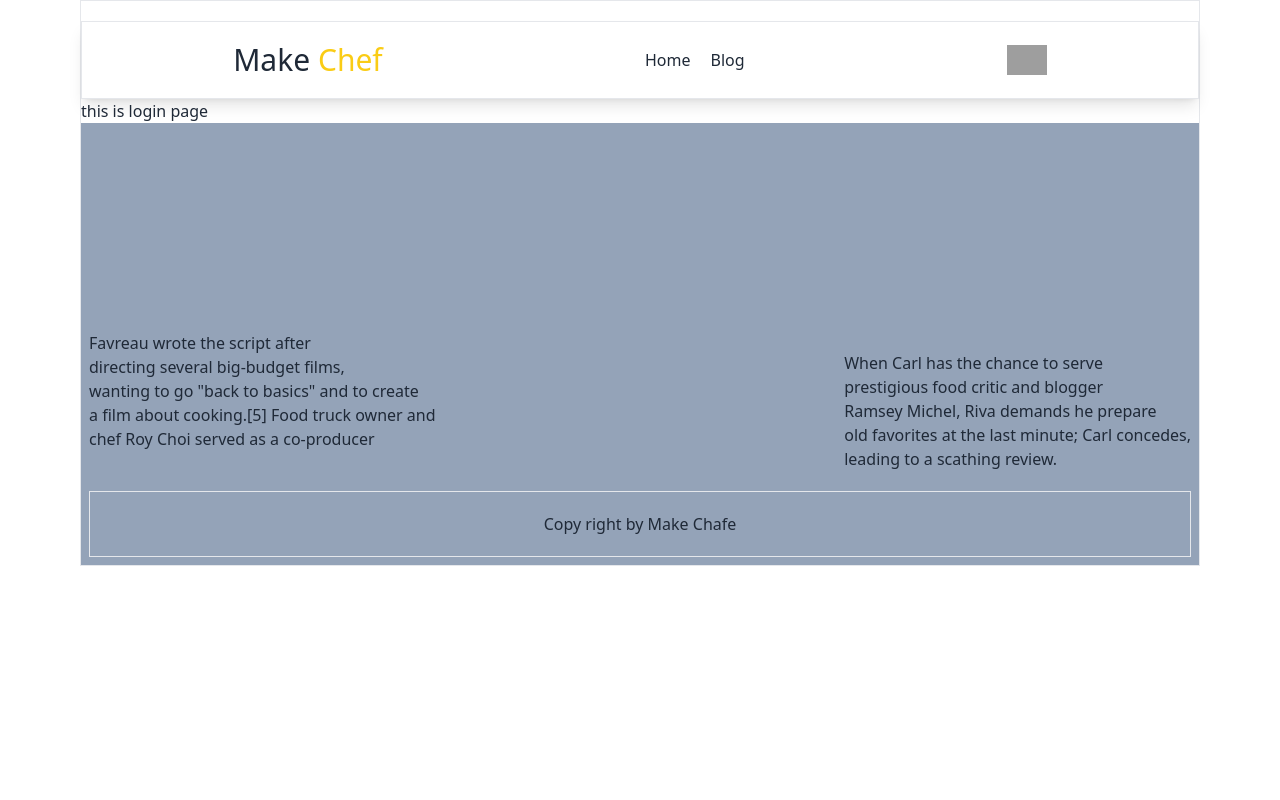
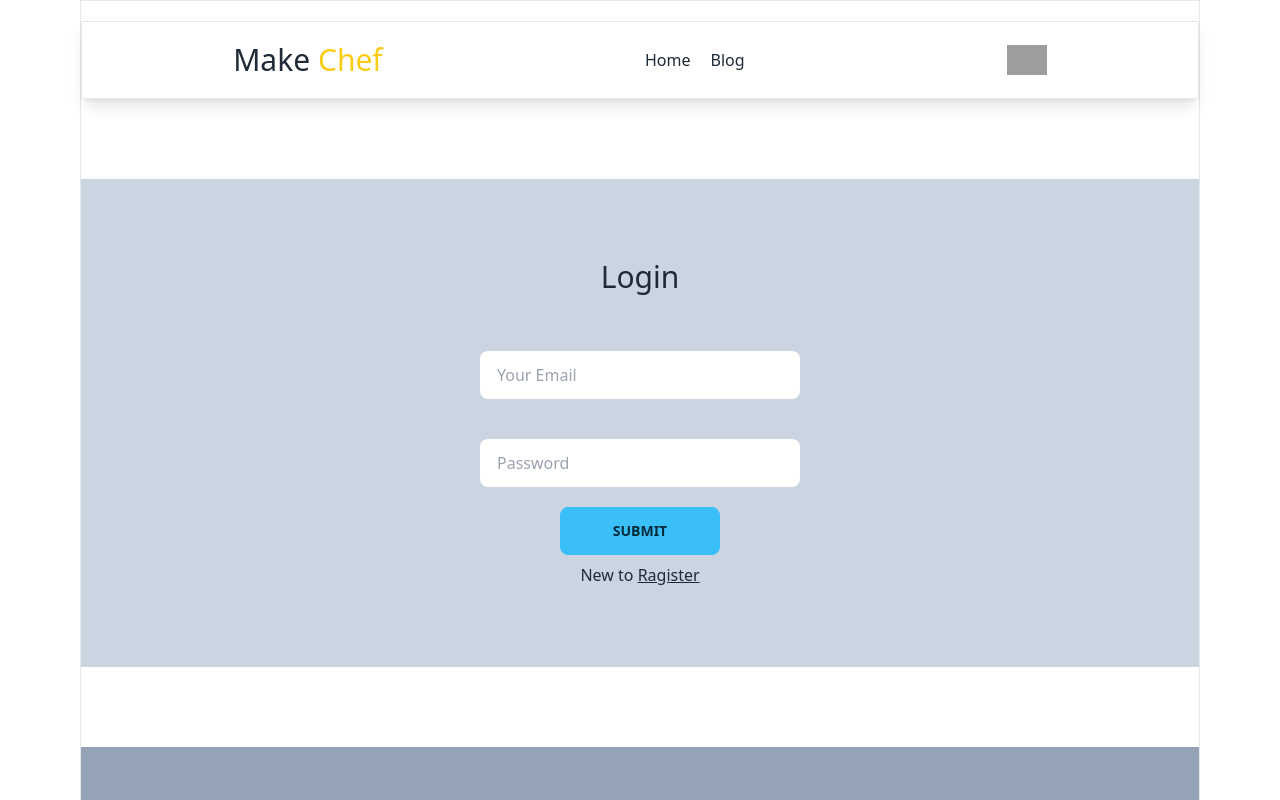
Before and after one commit to shanto001971/chef-hat-client-side, a React (Vite) app: page /login in a window 1280 px wide. Shown: the top 800 px of the page. Built offline with nearby package versions, Linux system fonts and the light colour scheme; grey boxes are pictures that could not be loaded.

Commit message:
googlr login ok

```diff
--- a/src/components/AuthProvaiders/AuthProvaider.jsx
+++ b/src/components/AuthProvaiders/AuthProvaider.jsx
@@ -1,11 +1,12 @@
-import React, { createContext } from 'react';
-import { createUserWithEmailAndPassword, getAuth, signInWithEmailAndPassword, signOut } from "firebase/auth";
+import React, { createContext, useState } from 'react';
+import { GoogleAuthProvider, createUserWithEmailAndPassword, getAuth, signInWithEmailAndPassword, signInWithPopup, signOut } from "firebase/auth";
 import { app } from '../../firebase/Firebase.config';
 
 
 export const AuthContex = createContext(null);
 const auth = getAuth(app);
 const AuthProvaider = ({children}) => {
+    const [user,setUser]=useState({})
 
     const createUser = (email, password)=>{
         return createUserWithEmailAndPassword(auth, email, password)
@@ -17,13 +18,19 @@ const AuthProvaider = ({children}) => {
         return signOut(auth)
     }
 
-    const user ={}
+    const googleAuth = new GoogleAuthProvider()
+    const googleSingIn =()=>{
+       return signInWithPopup(auth,googleAuth)
+    }
+
 
     const authinfo ={
         createUser,
         loginUser,
         logOutUser,
-        user
+        user,
+        setUser,
+        googleSingIn,
 
     }
     return (
--- a/src/components/Header/Header.jsx
+++ b/src/components/Header/Header.jsx
@@ -1,7 +1,10 @@
-import React from 'react';
+import React, { useContext } from 'react';
 import { NavLink } from 'react-router-dom';
+import { AuthContex } from '../AuthProvaiders/AuthProvaider';
 
 const Header = () => {
+    const {user}=useContext(AuthContex);
+
     return (
         <div className='mt-5 border flex justify-around shadow-lg items-center p-5'>
             <h1 className='text-3xl'>Make <span className='text-yellow-400'>Chef</span></h1>
@@ -9,7 +12,10 @@ const Header = () => {
                 <NavLink className={({ isActive })=>isActive?"text-blue-600":''} to="/">Home</NavLink>
                 <NavLink className={({ isActive })=>isActive?"text-blue-600":''} to="/blog">Blog</NavLink>
             </div>
-            <img title='user Name' className='w-10' src={'https://static.vecteezy.com/system/resources/thumbnails/009/734/564/small/default-avatar-profile-icon-of-social-media-user-vector.jpg'} alt="" />
+            {
+                user?<img title='user Name' className='w-10' src={'https://static.vecteezy.com/system/resources/thumbnails/009/734/564/small/default-avatar-profile-icon-of-social-media-user-vector.jpg'} alt="" />
+                :<h1>image nai</h1>
+            }
         </div>
     );
 };
--- a/src/components/PraivetRoute/PraivetRoute.jsx
+++ b/src/components/PraivetRoute/PraivetRoute.jsx
@@ -7,10 +7,10 @@ const PraivetRoute = ({ children }) => {
     // console.log(user)
 
 
-    if (user) {
-        return <Navigate to="/ragister" />
+    if (!user) {
+        return children;
     }
-    return children
+    return  <Navigate to="/ragister" ></Navigate>
 };
 
 export default PraivetRoute;
--- a/src/components/login/Login.jsx
+++ b/src/components/login/Login.jsx
@@ -1,9 +1,51 @@
-import React from 'react';
+import React, { useContext, useState } from 'react';
+import { Link, Navigate } from 'react-router-dom';
+import { AuthContex } from '../AuthProvaiders/AuthProvaider';
 
 const Login = () => {
+    const {errMassage,setErrMassage}=useState("");
+    const{loginUser, setUser,user}=useContext(AuthContex);
+
+
+    const handelLogin=(event)=>{
+        event.preventDefault();
+
+        const form = event.target;
+        const email = form.email.value;
+        const password = form.password.value;
+        console.log(email,password)
+        loginUser(email,password)
+        .then((result)=>{
+            setUser(result.user);
+            form.reset();
+
+        })
+        .catch((error)=>{
+
+            setErrMassage(error);
+            console.log(error.message);
+        })
+
+
+        console.log(errMassage)
+
+
+    }
     return (
-        <div>
-            <h1>this is login page</h1>
+        <div className="">
+
+            <form onSubmit={handelLogin} className='text-center my-20 bg-slate-300 p-20'>
+            <h1 className='text-3xl mb-4'>Login</h1>
+                <div className="">
+                    <input type="email" name='email' placeholder="Your Email" className="input w-full max-w-xs mt-10" />
+                    <br />
+                    <input type="password" name='password' placeholder="Password" className="input w-full max-w-xs mt-10" />
+                    <br />
+                    <button type="submit" className='btn btn-info w-40 mt-5'>Submit</button>
+
+                    <p className='mt-2'>New to  <Link to="/ragister" className='link'>Ragister</Link></p>
+                </div>
+            </form>
         </div>
     );
 };
--- a/src/components/ragister/Ragister.jsx
+++ b/src/components/ragister/Ragister.jsx
@@ -1,10 +1,12 @@
 import React, { useContext, useState } from 'react';
 import { AuthContex } from '../AuthProvaiders/AuthProvaider';
-import { Link } from 'react-router-dom';
+import { Link, Navigate } from 'react-router-dom';
+import { FaBeer, FaGithub, FaGoogle, FaSearch } from 'react-icons/fa';
 
 const Ragister = () => {
 
-    const { createUser } = useContext(AuthContex)
+    const { createUser,googleSingIn } = useContext(AuthContex)
+    const [user, setUser] = useState("")
     const [errors, setErrors] = useState('')
 
     const handelRagister = (event) => {
@@ -16,7 +18,8 @@ const Ragister = () => {
         const email = form.email.value;
         const password = form.password.value;
         const confirmPassword = form.confirmPassword.value;
-        if (!password == confirmPassword) {
+        const photo = form.photo.value;
+        if (!password === confirmPassword) {
             setErrors('password dosnt match')
             return
         }
@@ -27,32 +30,59 @@ const Ragister = () => {
         createUser(email, password)
             .then((result) => {
                 const user = result.user;
+                setUser("Go to login")
                 form.reset()
-                console.log(user)
+
+
             })
             .catch((error) => {
-                console.log(error)
+                console.log(error.message)
             })
+
+
+
+
     }
+    const googleRagister =()=>{
+        googleSingIn()
+        .then((result)=>{
+            console.log(result.user)
+        })
+        .catch((err)=>{
+            console.log(err.message)
+        })
+    }
+
+
+
     return (
-        <div className="">
-            <form onSubmit={handelRagister} className='text-center my-20 bg-slate-300 p-20'>
+        <div className="mt-2 text-center">
+            <p className='text-5xl m-5'>{user}</p>
+            <form onSubmit={handelRagister} className='text-center  bg-slate-300 p-20'>
+                <h1 className='text-3xl mb-4'>Ragister</h1>
                 <div className="">
                     <input type="text" name='name' placeholder="Your Name" className="input w-full max-w-xs border border-spacing-11 " />
                     <br />
-                    <input type="email" name='email' placeholder="Your Email" className="input w-full max-w-xs mt-10" />
+                    <input type="email" name='email' placeholder="Your Email" className="input w-full max-w-xs mt-10" required />
                     <br />
-                    <input type="password" name='password' placeholder="Password" className="input w-full max-w-xs mt-10" />
+                    <input type="password" name='password' placeholder="Password" className="input w-full max-w-xs mt-10" required />
                     <br />
-                    <input type="Password" name='confirmPassword' placeholder="Confirm Password" className="input w-full max-w-xs mt-10" />
+                    <input type="Password" name='confirmPassword' placeholder="Confirm Password" className="input w-full max-w-xs mt-10" required />
+                    <br />
+                    <input type="text" name='photo' placeholder="Photo Url" className="input w-full max-w-xs mt-10" />
                     <br />
 
                     <button type="submit" className='btn btn-info w-40 mt-5'>Submit</button>
 
                     <p className='mt-2'>Alrady have a accoutn <Link to="/login" className='link'>Login</Link></p>
+
                 </div>
             </form>
-            <p>{errors}</p>
+            <div className="">
+                <button onClick={googleRagister} className='flex gap-2 items-center justify-center mx-auto border p-2 rounded'><FaGoogle /> Login With Google</button>
+                <button className='flex gap-2 items-center justify-center mx-auto mt-3 border p-2 rounded'><FaGithub /> Login With Github</button>
+            </div>
+
         </div>
     );
 };
```
